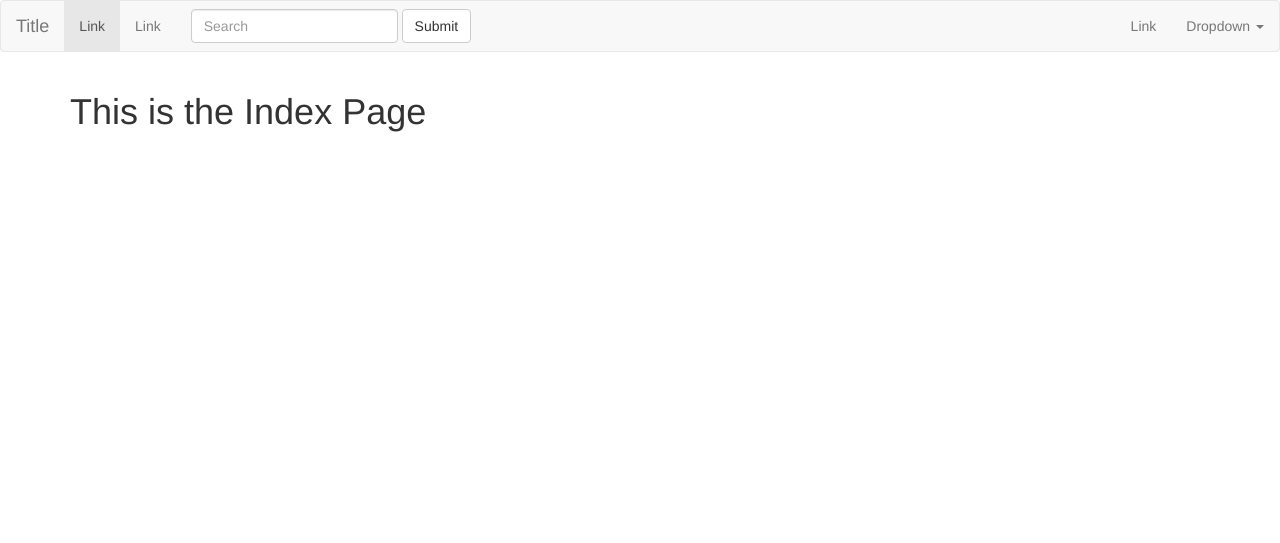
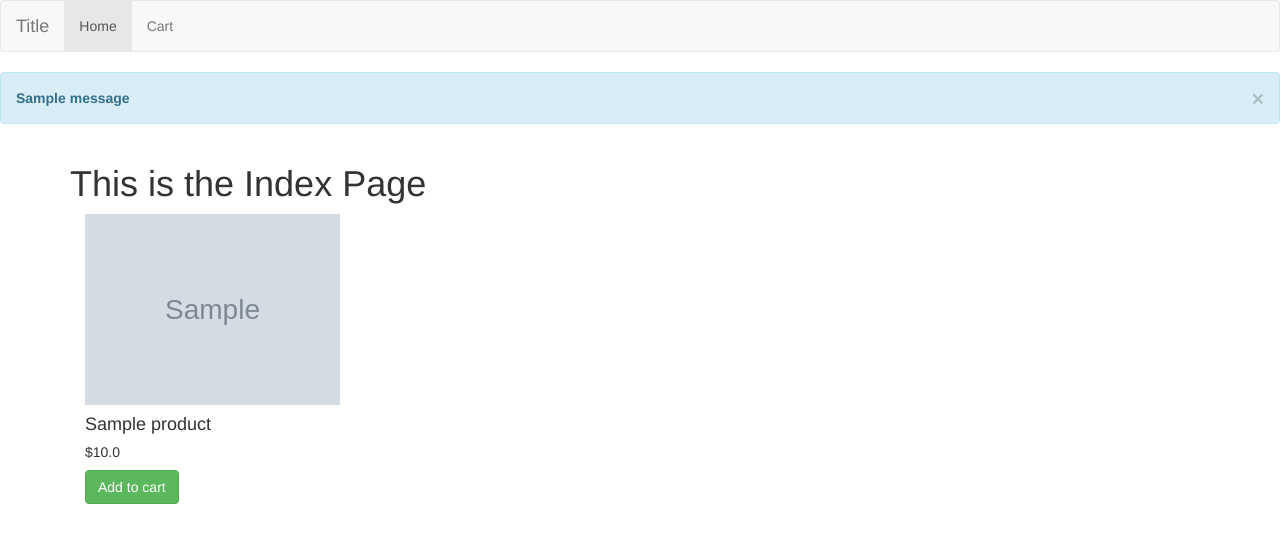
Before and after one commit to KevinFarthing/flask-shopping-cart, a Flask app: page / in a window 1280 px wide. Shown: the top 543 px of the page. Run offline with Flask 2, Linux system fonts and the light colour scheme; tables that the repository leaves empty hold one stand-in row (values such as "Sample post"); grey boxes marked "Sample" are stand-in pictures; one stand-in notice (Sample message) is shown; some libraries are stand-ins or nearby versions.

Commit message:
first commit

```diff
--- a/app/routes.py
+++ b/app/routes.py
@@ -1,9 +1,77 @@
-from app import app
-from flask import redirect, render_template, url_for
+from app import app, db
+import os
+from flask import redirect, render_template, url_for, session, flash, request
+from app.models import Product
+import stripe
+from app.stripe_info import stripe_keys
 
 @app.route('/')
 def index():
   context = {
-    'title': 'Site Name'
+    'title': 'Site Name',
+    'Products':Product.query.all()
   }
+  print(os.getenv('STRIPE_PUBLISHABLE_KEY'))
   return render_template('index.html', **context)
+
+@app.route('/cart')
+def cart():
+  if 'cart' not in session or not session['cart']:
+    flash("Your cart is empty. Start spending, think of the economy")
+    return redirect(url_for('index'))
+  items=session['cart']
+  dict_of_items = {}
+  total_price=0
+  for item in items:
+    product = Product.query.get(item)
+    total_price+=product.price
+    if product.id in dict_of_items:
+      dict_of_items[product.id]["qty"]+=1
+    else:
+      dict_of_items[product.id]= {"id": product.id,
+                                  "name": product.name,
+                                  "qty":1,
+                                  "price": product.price,
+                                  "image":product.image
+                                  }
+  session['paymentTotal'] = total_price
+  session["shopping_cart"]=dict_of_items
+  context={
+    'title':'Shopping Cart'
+    ,'display_cart':dict_of_items
+    ,'total':total_price
+    ,'key':stripe_keys['publishable_key']
+    # ,'Product':product
+    # ,'Product':Product.query.all()
+  }
+  return render_template('cart.html', **context)
+
+@app.route('/charge')
+def charge():
+  amount = 500
+  customer = stripe.Customer.create(
+    email='email@example.com',
+    source=request.form['stripeToken']
+  )
+
+  charge = stripe.Charge.create(
+    customer=customer.id,
+    amount=amount,
+    currency='usd',
+    description='test charge'
+  )
+  return render_template('thank.html', amount=amount)
+
+@app.route('/add_to_cart/<int:id>')
+def add_to_cart(id):
+  if 'cart' not in session:
+    session["cart"]=[]
+  session["cart"].append(id)
+  flash("item added to cart")
+  return redirect(url_for('index'))
+
+@app.route('/remove_item/<int:id>')
+def remove_item(id):
+  session["cart"].remove(id)
+  flash("item removed from cart")
+  return redirect(url_for('cart'))
--- /dev/null
+++ b/app/static/css/main.css
@@ -0,0 +1,3 @@
+.product {
+    margin-bottom: 15px
+}
--- /dev/null
+++ b/app/templates/includes/navigation.html
@@ -0,0 +1,25 @@
+<nav class="navbar navbar-default" role="navigation">
+    <!-- Brand and toggle get grouped for better mobile display -->
+    <div class="navbar-header">
+        <button type="button" class="navbar-toggle" data-toggle="collapse" data-target=".navbar-ex1-collapse">
+            <span class="sr-only">Toggle navigation</span>
+            <span class="icon-bar"></span>
+            <span class="icon-bar"></span>
+            <span class="icon-bar"></span>
+        </button>
+        <a class="navbar-brand" href="#">Title</a>
+    </div>
+
+    <!-- Collect the nav links, forms, and other content for toggling -->
+    <div class="collapse navbar-collapse navbar-ex1-collapse">
+        <ul class="nav navbar-nav">
+            <li class="active">
+                <a href="{{ url_for('index') }}">Home</a>
+            </li>
+            <li>
+                <a href="{{ url_for('cart') }}">Cart</a>
+            </li>
+        </ul>
+    </div>
+    <!-- /.navbar-collapse -->
+</nav>
--- a/app/templates/index.html
+++ b/app/templates/index.html
@@ -9,5 +9,13 @@
       <h1>This is the Index Page</h1>
     </div>
   </div>
+  {% for product in Products %}
+    <div class="col-md-3 product">
+      <img class="img-responsive" src="{{ product.image }}" alt="{{ product.name }}">
+      <h4>{{ product.name }}</h4>
+      <h5>${{ product.price }}</h5>
+      <a href="/add_to_cart/{{ product.id }}" class="btn btn-success">Add to cart</a>
+    </div>
+    {% endfor %}
 </div>
 {% endblock %}
--- a/app/templates/layout.html
+++ b/app/templates/layout.html
@@ -1,53 +1,29 @@
 {% extends 'bootstrap/base.html' %}
 
-{% block title %}{{ title }}{% endblock %}
+{% block title %}FLASK CART{% endblock %}
 
 {% block styles %}
   {{ super() }}
+  <link rel="stylesheet" href="{{ url_for('static', filename='./css/main.css') }}">
 {% endblock %}
 
 {% block navbar %}
-  <nav class="navbar navbar-default" role="navigation">
-    <!-- Brand and toggle get grouped for better mobile display -->
-    <div class="navbar-header">
-      <button type="button" class="navbar-toggle" data-toggle="collapse" data-target=".navbar-ex1-collapse">
-        <span class="sr-only">Toggle navigation</span>
-        <span class="icon-bar"></span>
-        <span class="icon-bar"></span>
-        <span class="icon-bar"></span>
-      </button>
-      <a class="navbar-brand" href="#">Title</a>
-    </div>
-
-    <!-- Collect the nav links, forms, and other content for toggling -->
-    <div class="collapse navbar-collapse navbar-ex1-collapse">
-      <ul class="nav navbar-nav">
-        <li class="active"><a href="#">Link</a></li>
-        <li><a href="#">Link</a></li>
-      </ul>
-      <form class="navbar-form navbar-left" role="search">
-        <div class="form-group">
-          <input type="text" class="form-control" placeholder="Search">
-        </div>
-        <button type="submit" class="btn btn-default">Submit</button>
-      </form>
-      <ul class="nav navbar-nav navbar-right">
-        <li><a href="#">Link</a></li>
-        <li class="dropdown">
-          <a href="#" class="dropdown-toggle" data-toggle="dropdown">Dropdown <b class="caret"></b></a>
-          <ul class="dropdown-menu">
-            <li><a href="#">Action</a></li>
-            <li><a href="#">Another action</a></li>
-            <li><a href="#">Something else here</a></li>
-            <li><a href="#">Separated link</a></li>
-          </ul>
-        </li>
-      </ul>
-    </div><!-- /.navbar-collapse -->
-  </nav>
+{% include './includes/navigation.html' %}
 {% endblock %}
 
 {% block content %}
+{% with messages = get_flashed_messages() %}
+  {% if messages %}
+    {% for message in messages %}
+
+    <div class="alert alert-info">
+      <button type="button" class="close" data-dismiss="alert" aria-hidden="true">&times;</button>
+      <strong>{{ message }}</strong>
+    </div>
+
+    {% endfor %}
+  {% endif %}
+{% endwith %}
   {% block app_content %}{% endblock %}
   <!-- Footer here -->
 {% endblock %}
--- a/config.py
+++ b/config.py
@@ -1,7 +1,11 @@
 import os
+from dotenv import load_dotenv
 basedir = os.path.abspath(os.path.dirname(__file__))
+load_dotenv(os.path.join(basedir,'.env'))
 
 class Config:
   SECRET_KEY = os.urandom(24)
   SQLALCHEMY_DATABASE_URI = os.environ.get('DATABASE_URL') or 'sqlite:///' + os.path.join(basedir, 'app.db')
   SQLALCHEMY_TRACK_MODIFICATIONS = False
+  STRIPE_SECRET_KEY = os.getenv('STRIPE_SECRET_KEY')
+  STRIPE_PUBLISHABLE_KEY = os.getenv('STRIPE_PUBLISHABLE_KEY')
--- a/run.py
+++ b/run.py
@@ -1,6 +1,10 @@
 from app import app, db
-# from app.models import
+from app.models import Product
 
-# @app.shell_context_processor
-# def make_shell_context():
-#   return {}
+@app.shell_context_processor
+def make_shell_context():
+  return {
+      'app': app,
+      'db':db,
+      'Product': Product
+  }
```
Also changed, not shown: app/models.py (+10 -0 lines), app/stripe_info/__init__.py (added, +11 -0 lines), app/templates/cart.html (added, +80 -0 lines), app/templates/thanks.html (added, +9 -0 lines), migrations/versions/b65c80a5aece_.py (added, +35 -0 lines), app.db, 1 other file.
